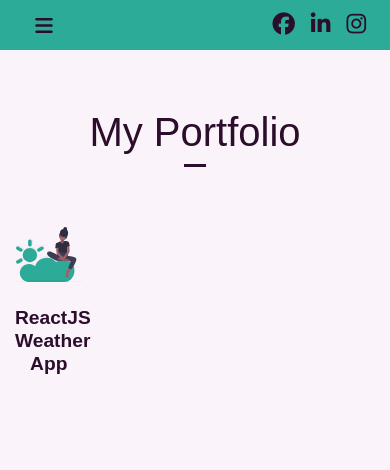
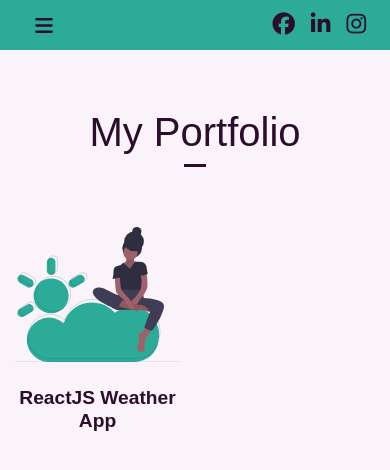
Before and after one commit to SantoroA/santoro-react, a React (Create React App) app: page /portfolio in a window 390 px wide. Shown: the top 470 px of the page. Built offline with nearby package versions, Linux system fonts and the light colour scheme.

Commit message:
small style change

```diff
--- a/src/Portfolio.css
+++ b/src/Portfolio.css
@@ -2,6 +2,6 @@
   width: 100%;
 }
 .Portfolio h3 {
-  font-size: 1.2rem;
+  font-size: 1.2em;
   font-weight: 600;
 }
--- a/src/Portfolio.js
+++ b/src/Portfolio.js
@@ -11,7 +11,7 @@
         <h1>My Portfolio</h1>
       </Title>
       <div className="row mt-5">
-        <div className="col-3">
+        <div className="col-md-3 col-6">
           <a
             href="https://suspicious-brattain-a20b89.netlify.app/"
             target="_blank"
```
